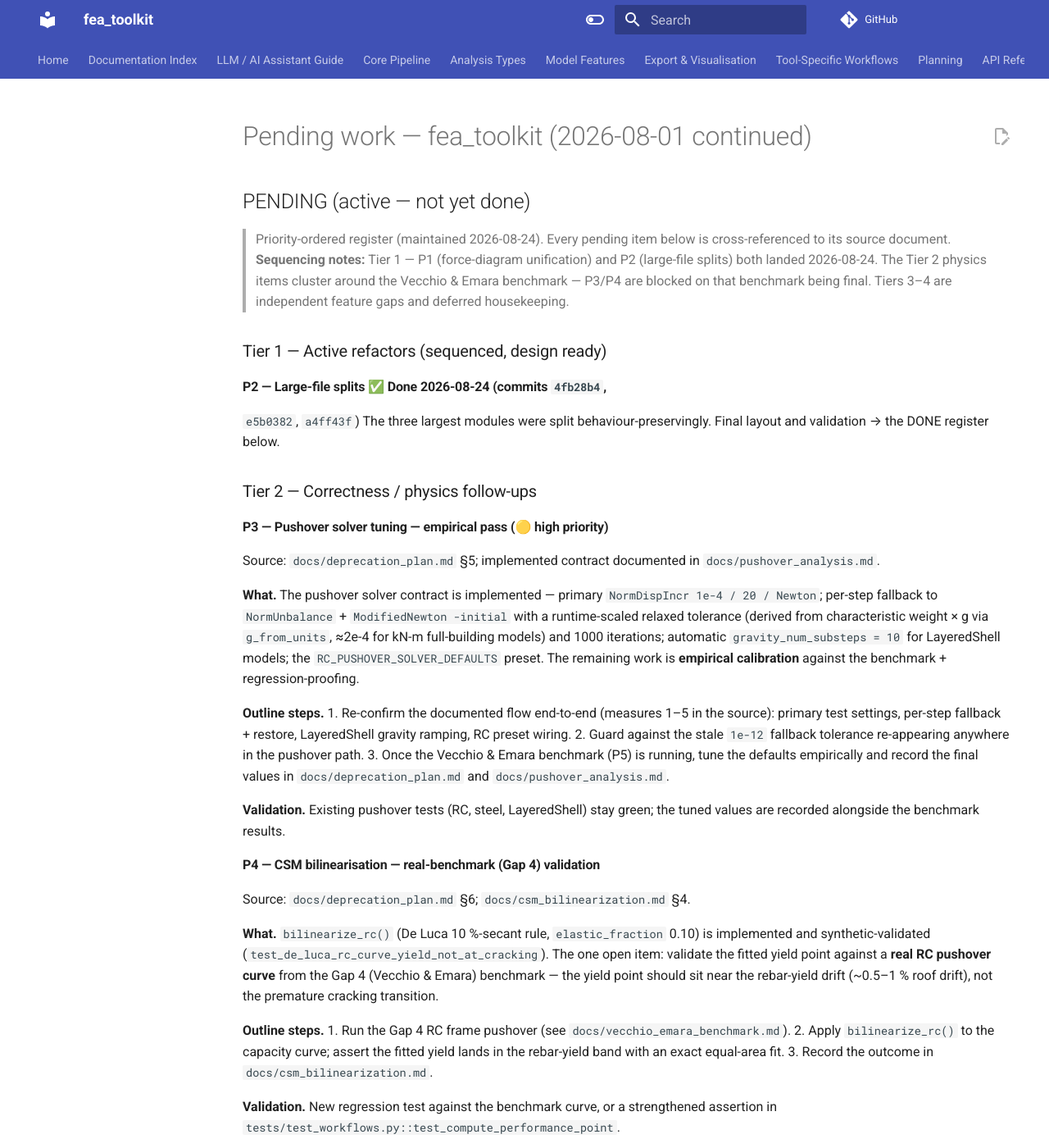
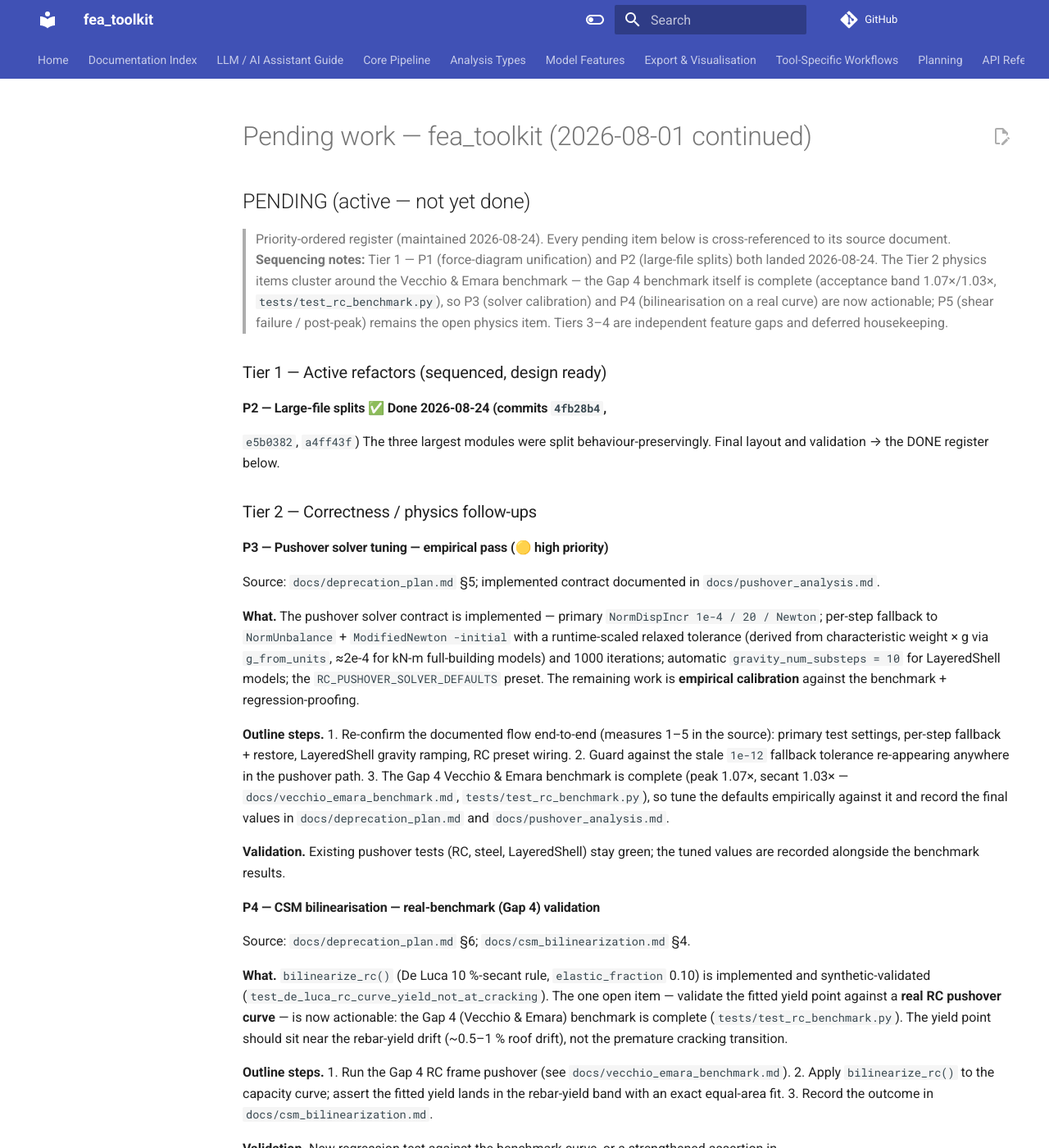
Before and after one commit to boustrephon/fea_toolkit, an MkDocs documentation site: the page built from docs/_pending_work.md, in a window 1280 px wide and 1400 px high. Shown: the whole window at 82% size. Built offline with MkDocs 1.6.1 and Material for MkDocs 9.7.7, drawn with Linux system fonts in a browser that asks for light colours; comment, search, counter and statistics services are not loaded; some of the changed text lies outside the part shown.

Commit message:
docs(planning): record review-driven fixes; unblock P3/P4; refresh P9 targets
- DONE register entry for commit f1c278f (H1/H2/M2: ground-motion SI units, OpenSees-free model layer, numpy>=2.0).

- Sequencing note + P3 step 3 + P4: the Gap 4 Vecchio & Emara benchmark is complete, so P3/P4 are actionable (no longer blocked).

- P9: retarget the pyright triage from the now-facade files (geometry.py/viz.py/analysis_builder.py) to the post-split modules.

- deprecation_plan.md 5.6: benchmark complete; calibration tracked as P3.

```diff
--- a/docs/_pending_work.md
+++ b/docs/_pending_work.md
@@ -13,8 +13,11 @@
 > below is cross-referenced to its source document.  **Sequencing notes:**
 > Tier 1 — P1 (force-diagram unification) and P2 (large-file splits) both
 > landed 2026-08-24.  The Tier 2 physics items cluster around the Vecchio &
-> Emara benchmark — P3/P4 are blocked on that benchmark being final.  Tiers
-> 3–4 are independent feature gaps and deferred housekeeping.
+> Emara benchmark — the Gap 4 benchmark itself is complete (acceptance band
+> 1.07×/1.03×, `tests/test_rc_benchmark.py`), so P3 (solver calibration) and
+> P4 (bilinearisation on a real curve) are now actionable; P5 (shear
+> failure / post-peak) remains the open physics item.  Tiers 3–4 are
+> independent feature gaps and deferred housekeeping.
 
 ### Tier 1 — Active refactors (sequenced, design ready)
 
@@ -44,9 +47,10 @@
    ramping, RC preset wiring.
 2. Guard against the stale `1e-12` fallback tolerance re-appearing anywhere
    in the pushover path.
-3. Once the Vecchio & Emara benchmark (P5) is running, tune the defaults
-   empirically and record the final values in `docs/deprecation_plan.md` and
-   `docs/pushover_analysis.md`.
+3. The Gap 4 Vecchio & Emara benchmark is complete (peak 1.07×, secant
+   1.03× — `docs/vecchio_emara_benchmark.md`, `tests/test_rc_benchmark.py`),
+   so tune the defaults empirically against it and record the final values
+   in `docs/deprecation_plan.md` and `docs/pushover_analysis.md`.
 
 **Validation.** Existing pushover tests (RC, steel, LayeredShell) stay green;
 the tuned values are recorded alongside the benchmark results.
@@ -56,9 +60,10 @@
 
 **What.** `bilinearize_rc()` (De Luca 10 %-secant rule, `elastic_fraction`
 0.10) is implemented and synthetic-validated
-(`test_de_luca_rc_curve_yield_not_at_cracking`).  The one open item:
-validate the fitted yield point against a **real RC pushover curve** from
-the Gap 4 (Vecchio & Emara) benchmark — the yield point should sit near the
+(`test_de_luca_rc_curve_yield_not_at_cracking`).  The one open item —
+validate the fitted yield point against a **real RC pushover curve** — is
+now actionable: the Gap 4 (Vecchio & Emara) benchmark is complete
+(`tests/test_rc_benchmark.py`).  The yield point should sit near the
 rebar-yield drift (~0.5–1 % roof drift), not the premature cracking
 transition.
 
@@ -172,7 +177,9 @@
 **Outline steps.** 1) Optionally commit `pyrightconfig.json` (exclude
 Rhino host-only modules; relax `reportOptional*` rules); 2) fresh per-file
 triage of the Phase 3 count, starting with the top-3 files by error count
-(`model/geometry.py` → `plotting/viz.py` → `opensees/analysis_builder.py`);
+post-P2-split (the original top-3 `model/geometry.py` → `plotting/viz.py` →
+`opensees/analysis_builder.py` are now 81/136/476-line facades — the errors
+now live in `geometry_core/frames/mesh`, `viz_*`, and `_runners.py`);
 3) prefer a project-wide `pd.Series.to_numpy()` convention over scattered
 casts (§11.2).
 
@@ -196,6 +203,27 @@
   wheel's PSUMAT is a stub ("PSUMAT - NOT DEFINED IN THIS VERSION, SOURCE
   CODE RESTRICTED") and CSMM construction still fails.  Blocked on a full
   (non-restricted) build — see `docs/shell_support.md` Options C/D1.
+
+## DONE (2026-08-24 — review-driven fixes: ground-motion units, model-layer ops)
+
+Code-review round (findings H1/H2/M2) — commit `f1c278f`.
+
+- **H1 — `io/ground_motion.py` canonical SI units.**  PEER
+  `read_peer_record()` converts g → m/s² at read (`DEFAULT_GRAVITY_MS2`);
+  `record_summary()` Arias intensity uses the SI constant instead of a
+  hardcoded `9.81`.  All record readers/processors now share one unit
+  system (m/s²).  New `tests/test_ground_motion.py` (5 tests) locks in the
+  conversion and the Arias/PGV magnitudes.
+- **H2 — model subpackage restored to OpenSees-free.**  `model/stories.py`
+  no longer imports `ops` at module level (`plot_stories()` uses a
+  function-local import for its `ops.wipe()`); the dead-but-exported
+  `global_to_local_distributed_load` moved from `model/geometry_core.py` to
+  `opensees/_loads.py` and is re-exported from `fea_toolkit.opensees`.
+- **M2 — `numpy>=2.0`** declared in `pyproject.toml` (the codebase uses the
+  NumPy 2.0 `np.trapezoid` API).
+- Sequencing update: the Gap 4 Vecchio & Emara benchmark is complete, so
+  P3/P4 are unblocked (their wording above is updated).
+- Validation: full suite `1096 passed, 4 xfailed`; ruff clean.
 
 ## DONE (2026-08-24 — P1 force-diagram unification, Phase B)
 
```
Also changed, not shown: docs/deprecation_plan.md (+4 -2 lines).
